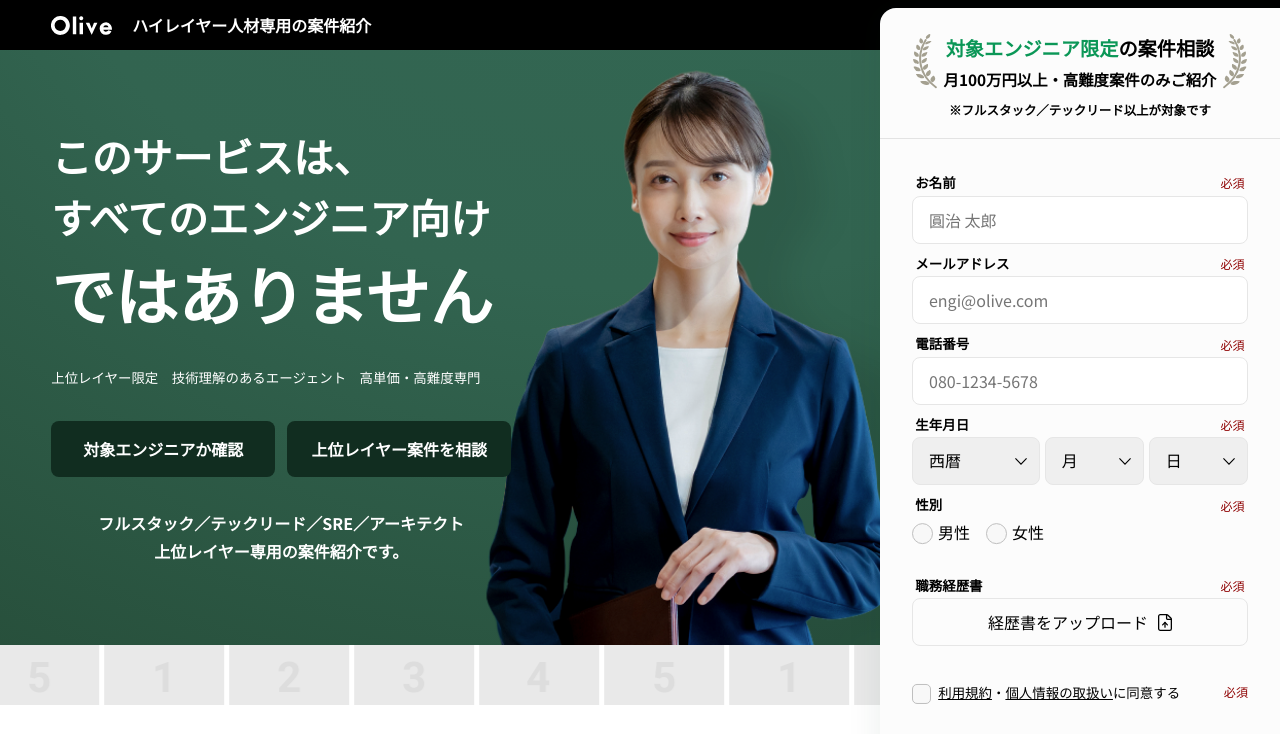
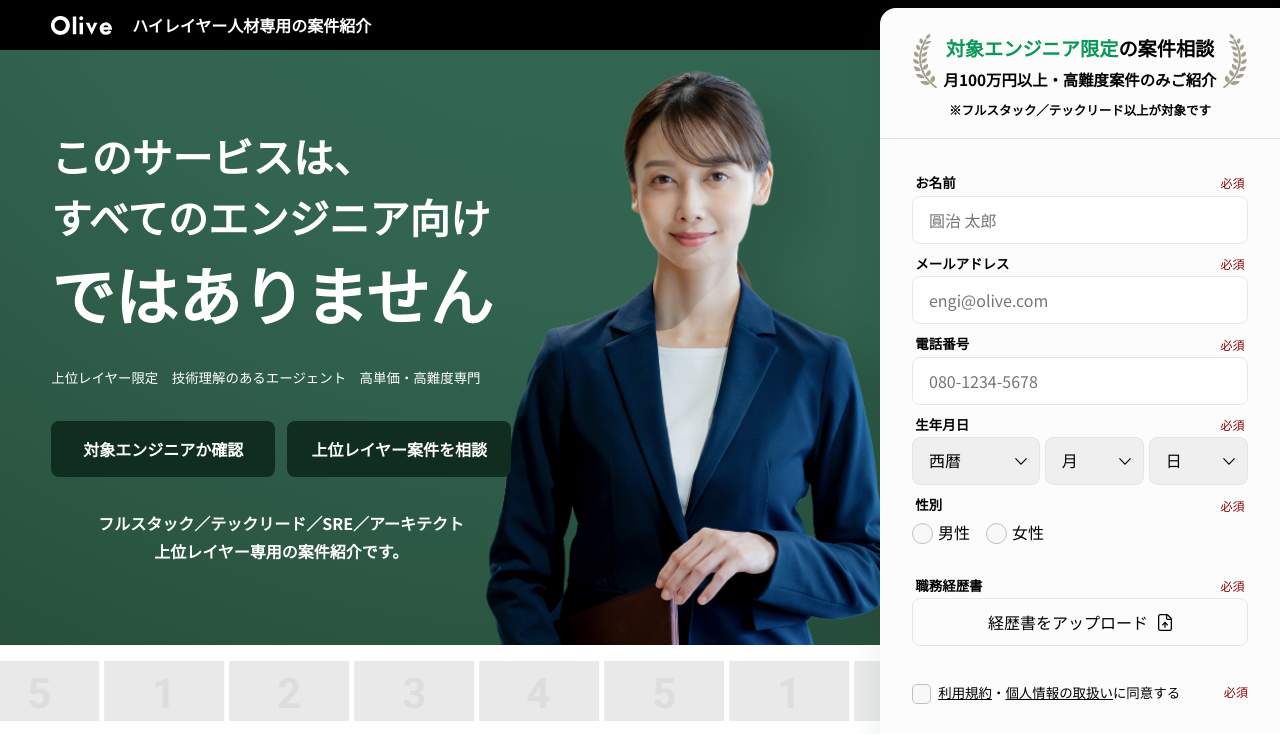
Before and after one commit to webskrsh/highspec, a plain HTML site: page index.html in a window 1280 px wide. Shown: the top 734 px of the page. Drawn offline with Linux system fonts and the light colour scheme.

Commit message:
微修正

```diff
--- a/assets/css/index.css
+++ b/assets/css/index.css
@@ -531,6 +531,7 @@ section.form .container .bodying form .control[data-part="submit"] .recaptcha{
 
 section.logos .container{
   overflow: hidden;
+  padding: 1em 0 0 0;
 }
 section.logos .track{
   display: flex;
```
